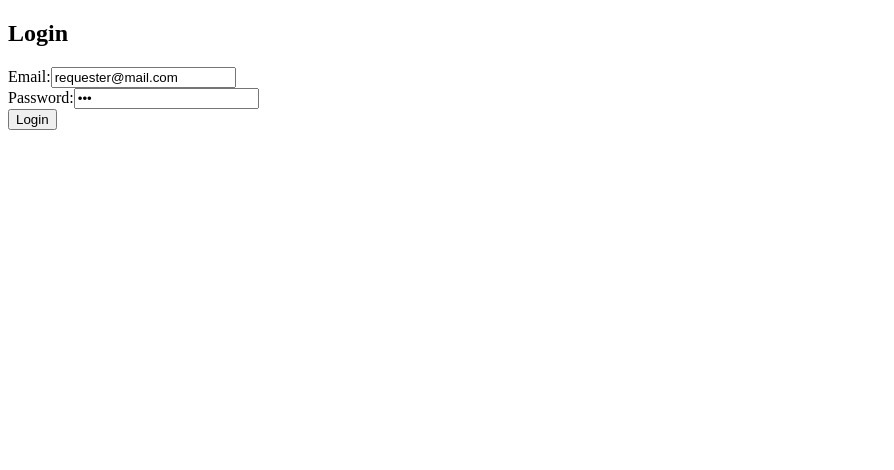
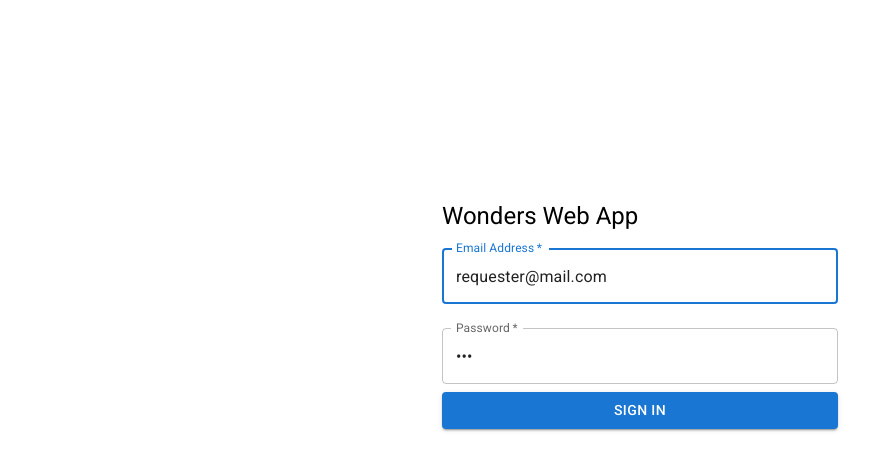
Before and after one commit to ads-silva/wonders-webapp, a React (Vite) app: page /login in a window 1280 px wide. Shown: the top 470 px of the page, without its empty margins (0-894 px from the left). Built offline with nearby package versions, Linux system fonts and the light colour scheme; no server answers.

Commit message:
feat: add material UI and

```diff
--- a/src/App.tsx
+++ b/src/App.tsx
@@ -1,6 +1,12 @@
 import { ToastContainer } from "react-toastify";
 import { AuthProvider } from "./context/AuthProvider/AuthProvider";
 import Routes from "./routes";
+
+import "react-toastify/dist/ReactToastify.css";
+import "@fontsource/roboto/300.css";
+import "@fontsource/roboto/400.css";
+import "@fontsource/roboto/500.css";
+import "@fontsource/roboto/700.css";
 
 const App: React.FC = () => {
   return (
--- a/src/components/MainLayout/MainLayout.tsx
+++ b/src/components/MainLayout/MainLayout.tsx
@@ -1,5 +1,7 @@
 import React, { useEffect } from "react";
 import { useAuth } from "../../context/AuthProvider/AuthProvider";
+import { Container } from "@mui/material";
+import ResponsiveAppBar from "../ResponsiveAppBar/ResponsiveAppBar";
 
 interface MainLayoutProps {
   title: string;
@@ -18,10 +20,12 @@ const MainLayout: React.FC<MainLayoutProps> = ({ children, title }) => {
   }, []);
 
   return (
-    <div>
-      <h1>{title}</h1>
-      {children}
-    </div>
+    <Container component="main" maxWidth="lg">
+      <ResponsiveAppBar />
+      <Container component="main" style={{ marginTop: 100 }}>
+        {children}
+      </Container>
+    </Container>
   );
 };
 
--- a/src/pages/Public/Login/LoginPage.tsx
+++ b/src/pages/Public/Login/LoginPage.tsx
@@ -4,6 +4,8 @@ import { toast } from "react-toastify";
 import { apiAuth } from "../../../api/userApi";
 import { useAuth } from "../../../context/AuthProvider/AuthProvider";
 import { useLocation, useNavigate } from "react-router-dom";
+
+import { Button, Container, TextField, Typography } from "@mui/material";
 
 interface LoginFormState {
   email: string;
@@ -53,34 +55,50 @@ const LoginPage: React.FC = () => {
   };
 
   return (
-    <div>
-      <h2>Login</h2>
-      <form onSubmit={handleSubmit}>
-        <div>
-          <label htmlFor="email">Email:</label>
-          <input
-            type="email"
+    <Container component="main" maxWidth="xs" style={{ marginTop: 200 }}>
+      <div>
+        <Typography component="h1" variant="h5">
+          Wonders Web App
+        </Typography>
+        <form className="" onSubmit={handleSubmit}>
+          <TextField
+            variant="outlined"
+            margin="normal"
+            required
+            fullWidth
             id="email"
+            label="Email Address"
             name="email"
+            autoComplete="email"
+            autoFocus
             value={formState.email}
             onChange={handleInputChange}
+          />
+          <TextField
+            variant="outlined"
+            margin="normal"
             required
-          />
-        </div>
-        <div>
-          <label htmlFor="password">Password:</label>
-          <input
+            fullWidth
+            name="password"
+            label="Password"
             type="password"
             id="password"
-            name="password"
+            autoComplete="current-password"
             value={formState.password}
             onChange={handleInputChange}
-            required
           />
-        </div>
-        <button type="submit">Login</button>
-      </form>
-    </div>
+          <Button
+            type="submit"
+            fullWidth
+            variant="contained"
+            color="primary"
+            className=""
+          >
+            Sign In
+          </Button>
+        </form>
+      </div>
+    </Container>
   );
 };
 
```
Also changed, not shown: eslint.config.js (+6 -1 lines), package.json (+9 -1 lines), 1 other file (tests, documents, lock files or other folders).
